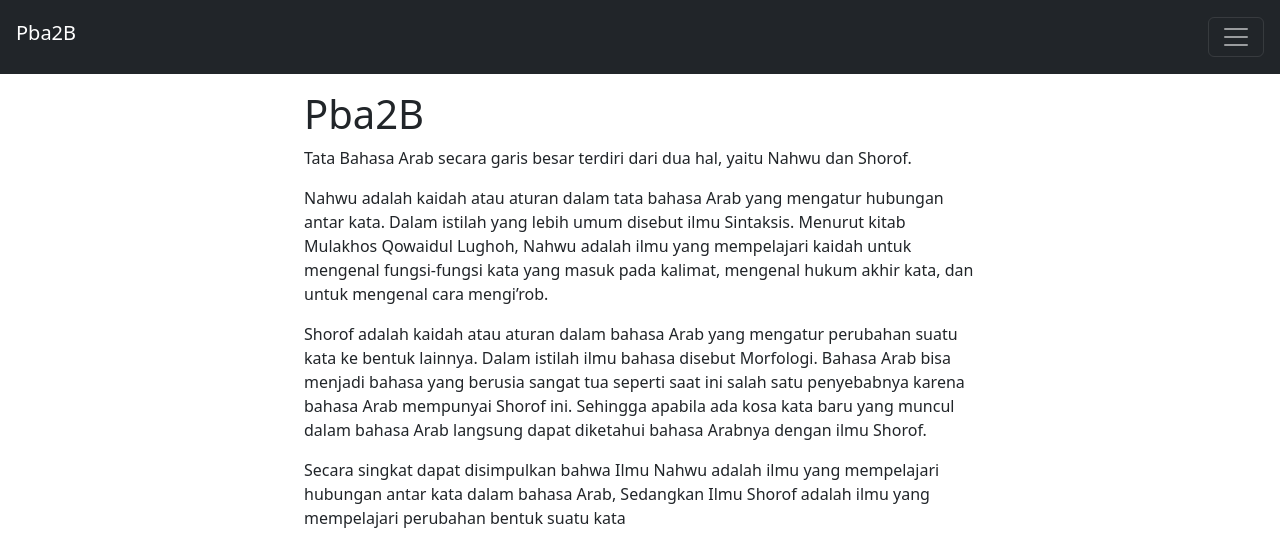
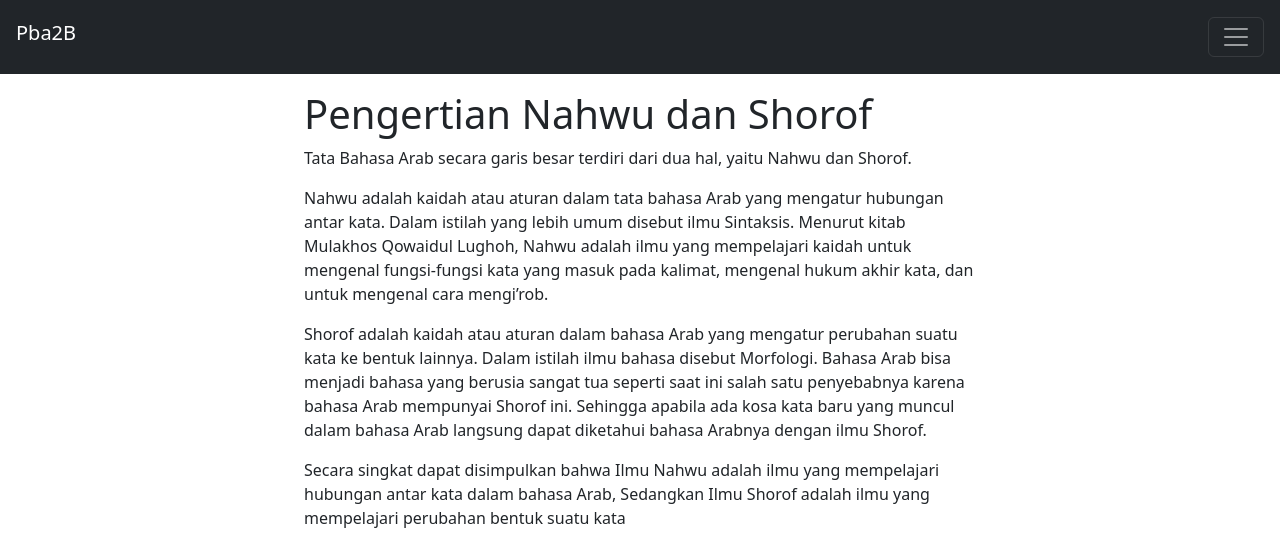
Before and after one commit to ru1177/web-edu-template, a plain HTML site: page services/materi/materi1.html in a window 1280 px wide. Shown: the top 543 px of the page. Drawn offline with nearby package versions, Linux system fonts and the light colour scheme.

Commit message:
Update materi1.html
third

```diff
--- a/services/materi/materi1.html
+++ b/services/materi/materi1.html
@@ -59,7 +59,7 @@
                     </div>
                     <div class="col-md-8">
                         <article>
-                            <h1>Pba2B</h1>
+                            <h1>Pengertian Nahwu dan Shorof</h1>
                             <p>Tata Bahasa Arab secara garis besar terdiri dari dua hal, yaitu Nahwu dan Shorof.
                             </p>
                             <p>Nahwu adalah kaidah atau aturan dalam tata bahasa Arab yang mengatur hubungan antar kata.
```
